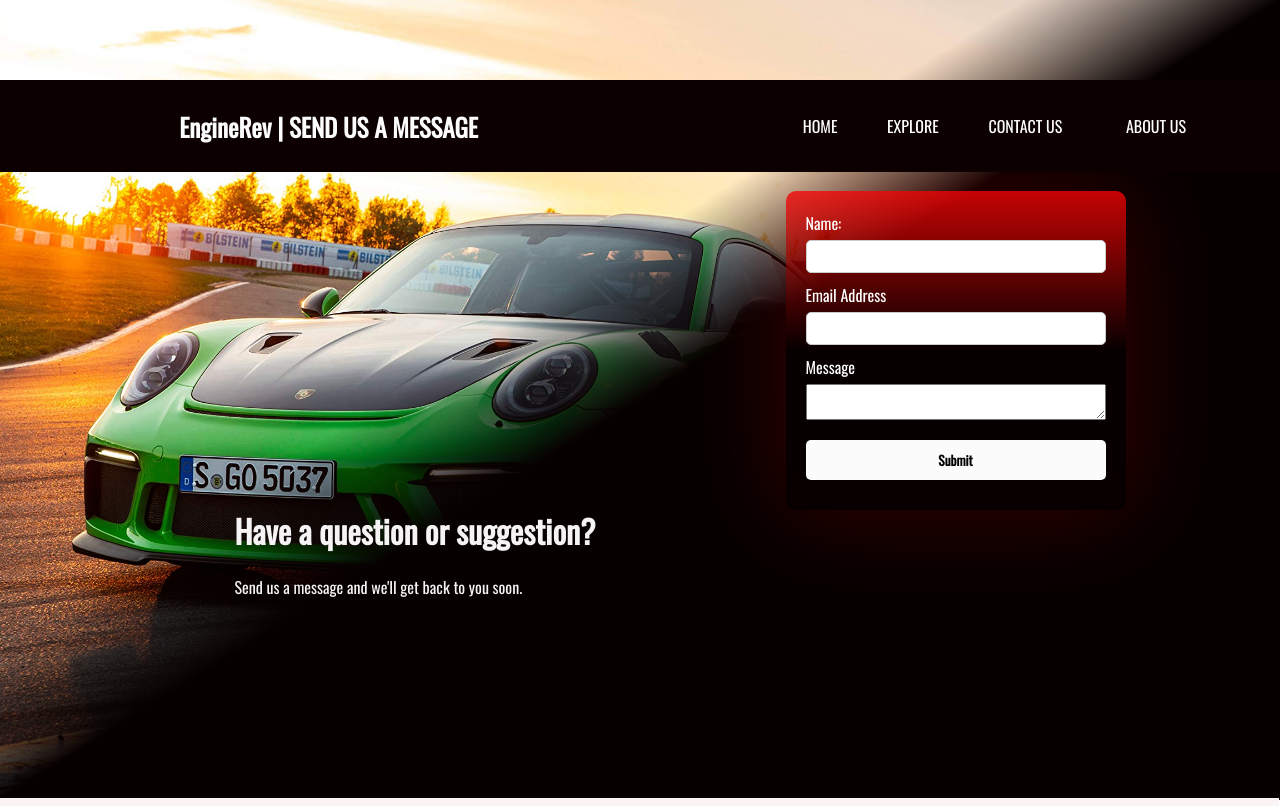
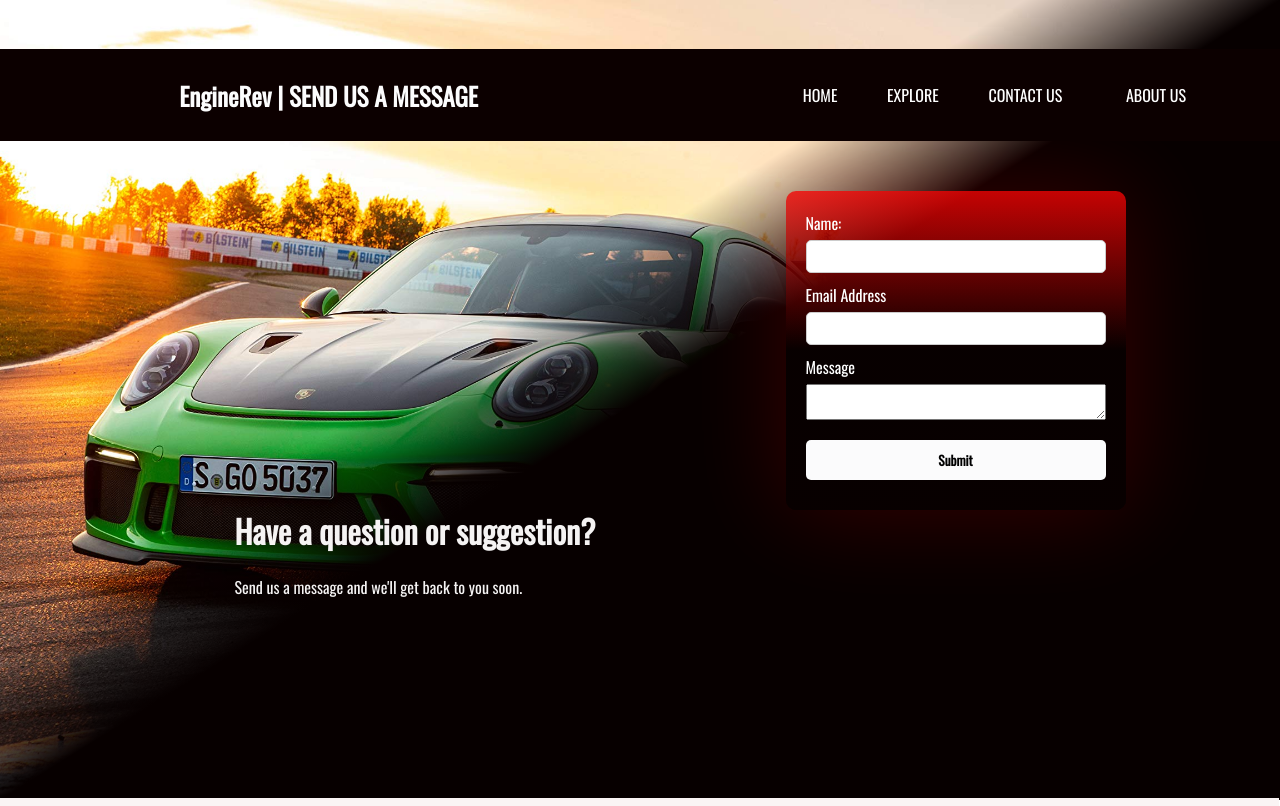
Before and after one commit to joshmainaa7/EngineRev-Web-App, a plain HTML site: page contactus.html in a window 1280 px wide. Shown: the top 806 px of the page. Drawn offline with nearby package versions, Linux system fonts and the light colour scheme.

Commit message:
messageus.css

```diff
--- a/messageus.css
+++ b/messageus.css
@@ -173,7 +173,7 @@ nav {
   align-items: center;
   background: rgb(12, 0, 0);
   z-index: 998;
-  margin-bottom: 548px;
+  margin-bottom: 610px;
   width: 90%;
   transition: background-color 0.5s ease; /* Add this line for transition effect */
 }
```
